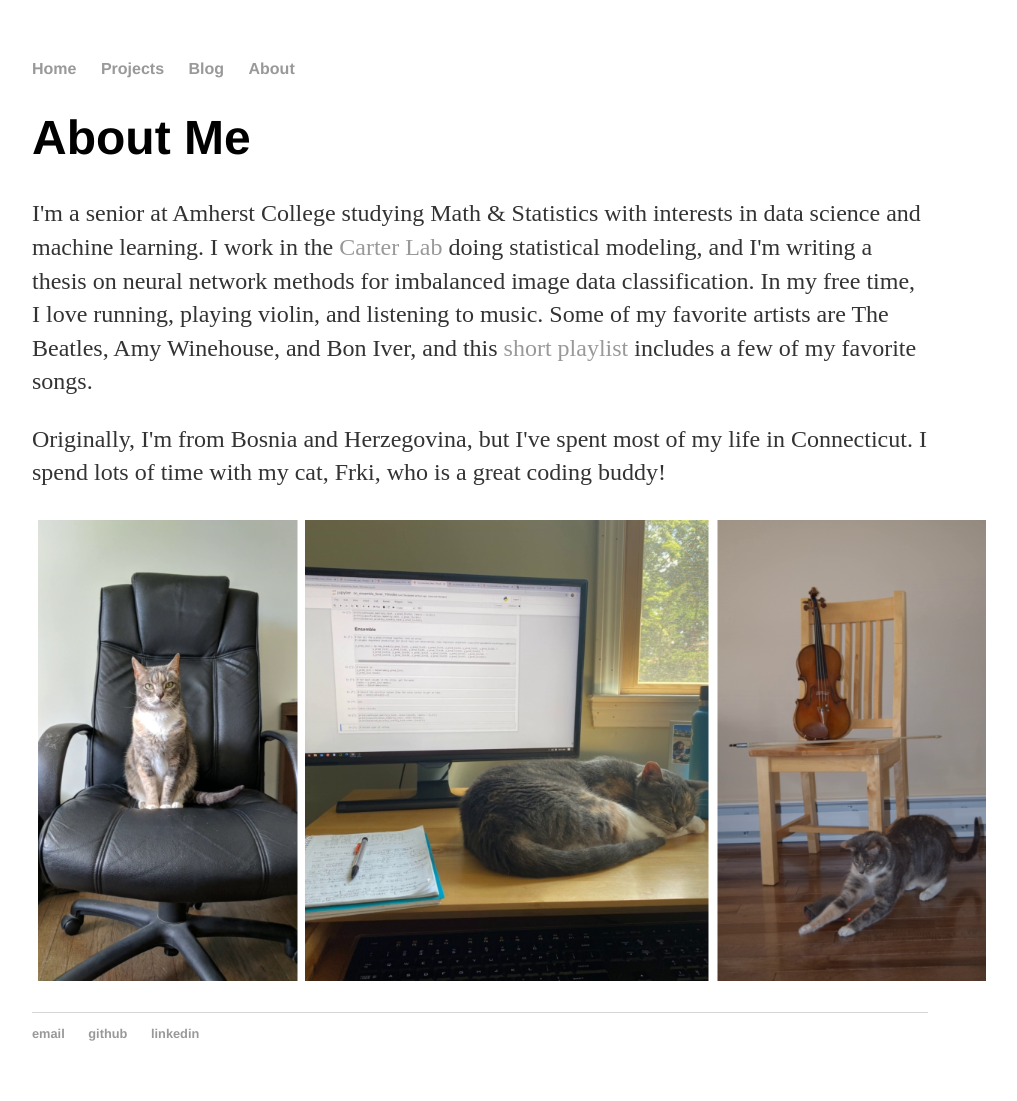
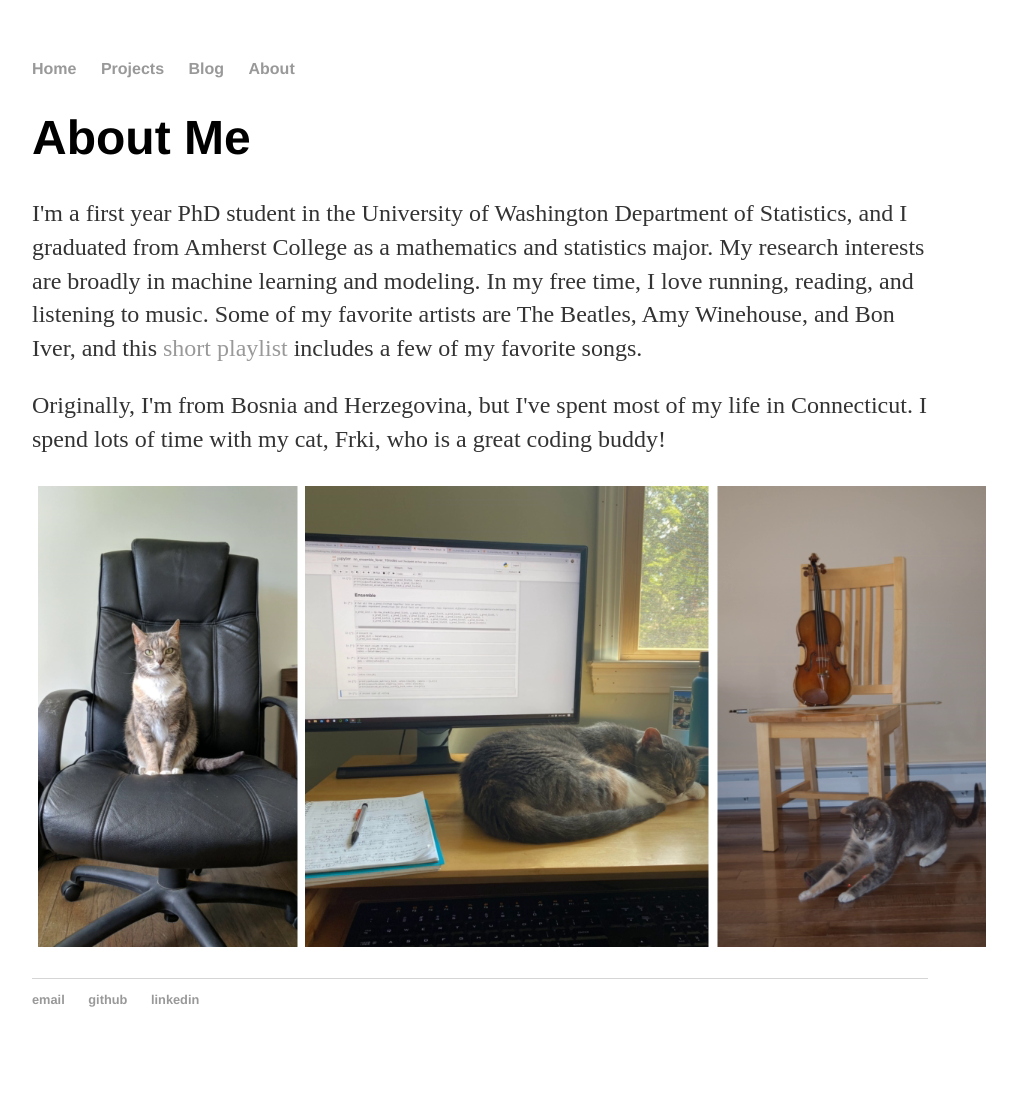
Before and after one commit to aboskovic21/aboskovic21.github.io, a Jekyll site: the page built from about/index.html, in a window 1280 px wide. Shown: the whole page, without its empty margins (160-1177 px from the left). Built offline with Jekyll 4.4.1, drawn with Linux system fonts in a browser that asks for light colours; after the commit the page ends 1067 px from its top, so only the background shows below that.

Commit message:
Update index.html

```diff
--- a/about/index.html
+++ b/about/index.html
@@ -6,7 +6,7 @@ title: About Me
 <div class="blurb">
 	<h1>About Me</h1>
 
-	<p>I'm a senior at Amherst College studying Math & Statistics with interests in data science and machine learning. I work in the <a href="https://acarter.people.amherst.edu/pages/home.html">Carter Lab</a> doing statistical modeling, and I'm writing a thesis on neural network methods for imbalanced image data classification. In my free time, I love running, playing violin, and listening to music. Some of my favorite artists are The Beatles, Amy Winehouse, and Bon Iver, and this <a href="https://open.spotify.com/playlist/4oftjl6M4We9cMNHQgzZwg?si=UmZODpUaSbenhDzZT8fuEg">short playlist</a> includes a few of my favorite songs.</p>
+	<p>I'm a first year PhD student in the University of Washington Department of Statistics, and I graduated from Amherst College as a mathematics and statistics major. My research interests are broadly in machine learning and modeling. In my free time, I love running, reading, and listening to music. Some of my favorite artists are The Beatles, Amy Winehouse, and Bon Iver, and this <a href="https://open.spotify.com/playlist/4oftjl6M4We9cMNHQgzZwg?si=UmZODpUaSbenhDzZT8fuEg">short playlist</a> includes a few of my favorite songs.</p>
 
 	<p>Originally, I'm from Bosnia and Herzegovina, but I've spent most of my life in Connecticut. I spend lots of time with my cat, Frki, who is a great coding buddy!</p>
 	<center><img src="../frki.png" width="960" height="476"></center>
```
